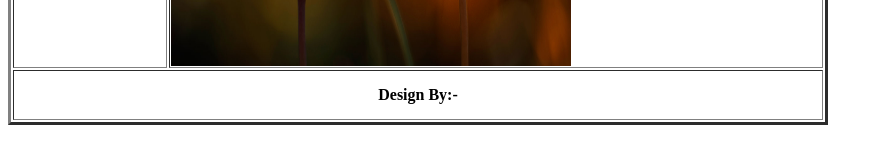
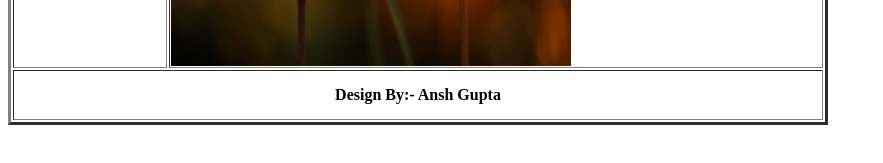
Before and after one commit to anshgupta2005/Ansh, a plain HTML site: page 03Tables.html in a window 1280 px wide. Shown: the part 373-536 px from the top of the page, without its empty margins (0-883 px from the left). Drawn offline with Linux system fonts and the light colour scheme.

Commit message:
Add files via upload

```diff
--- a/03Tables.html
+++ b/03Tables.html
@@ -17,7 +17,7 @@
                 </tr>
                 <tr>
                     <th colspan="2" style="height:50px">
-                        Design By:-
+                        Design By:- Ansh Gupta
                     </th>
                 </tr>
             </table>
```
